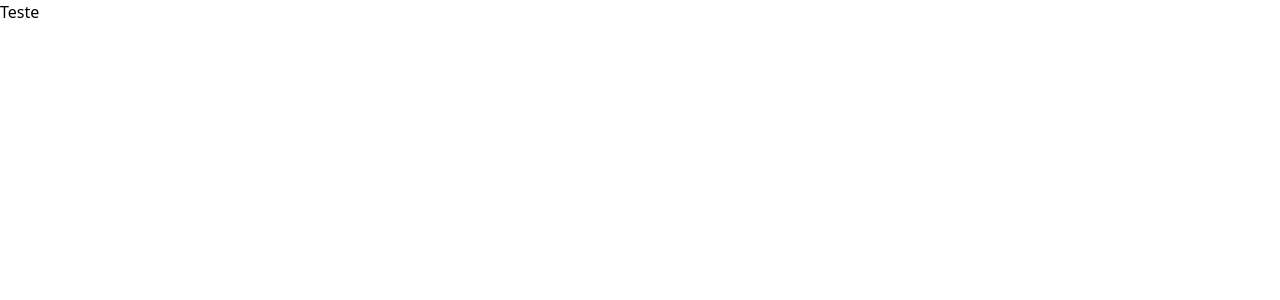
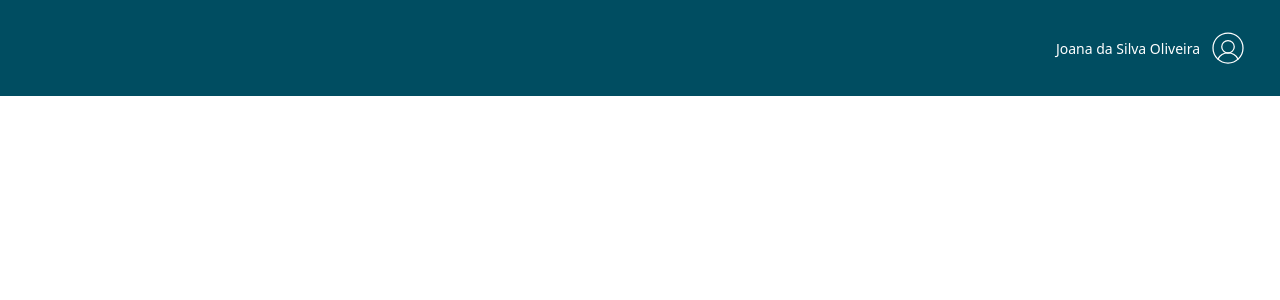
Before and after one commit to LeticiaRosa/ByteBank, a Next.js app: page / in a window 1280 px wide. Shown: the top 300 px of the page. Built offline with nearby package versions, Linux system fonts and the light colour scheme.

Commit message:
Feat: Header

```diff
--- a/src/app/page.tsx
+++ b/src/app/page.tsx
@@ -1,5 +1,11 @@
 "use client";
 
+import { Header } from "../components/Header";
+
 export default function Home() {
-  return <>Teste</>;
+  return (
+    <>
+      <Header name="Joana da Silva Oliveira" />
+    </>
+  );
 }
--- /dev/null
+++ b/src/components/Header.tsx
@@ -0,0 +1,18 @@
+import { UserCircle } from "phosphor-react";
+
+interface HeaderProps {
+  name: string;
+}
+
+export function Header(props: HeaderProps) {
+  return (
+    <header className="flex flex-col items-center justify-center bg-verde h-24">
+      <div className="container">
+        <div className="flex items-center justify-center gap-2 text-white px-4">
+          <span className="text-size-14">{props.name}</span>
+          <UserCircle size={40} weight="thin" className="bg-verde" />
+        </div>
+      </div>
+    </header>
+  );
+}
```
